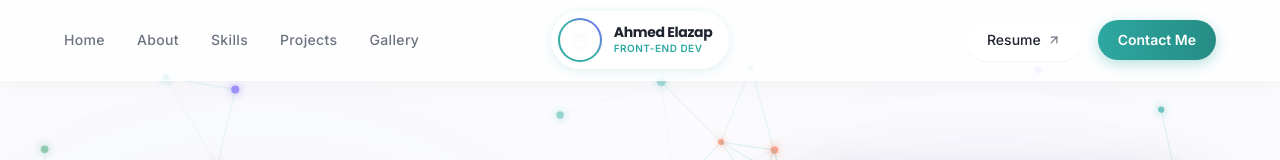
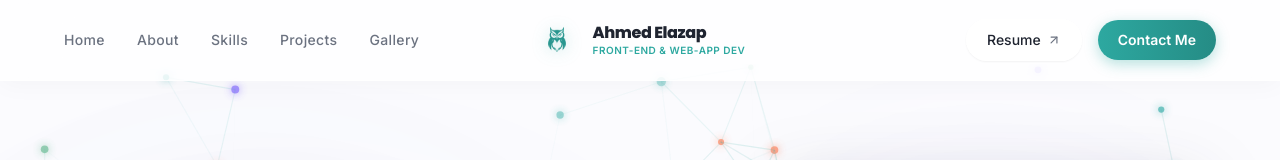
Before and after one commit to azapdev/newPortfolio, a React (Vite) app: page / in a window 1280 px wide. Shown: the top 160 px of the page. Built offline with nearby package versions, Linux system fonts and the light colour scheme.

Commit message:
feat: use color-replaced.webp as natural unboxed logo

```diff
--- a/src/components/Navbar.jsx
+++ b/src/components/Navbar.jsx
@@ -14,7 +14,7 @@ export default function Navbar() {
   ];
 
   return (
-    <nav className="fixed w-full top-0 z-50 bg-white/70 backdrop-blur-2xl backdrop-saturate-150 border-b border-white/60 shadow-[0_4px_24px_rgba(0,0,0,0.04)] transition-all">
+    <nav className="fixed w-full top-0 z-50 bg-white/70 backdrop-blur-2xl backdrop-saturate-150 border-b border-white/60 shadow-[0_4px_24px_rgba(0,0,0,0.03)] transition-all">
       <div className="w-full px-6 sm:px-10 lg:px-16 h-20 flex items-center justify-between">
 
         {/* Left: Navigation Links */}
@@ -40,34 +40,27 @@ export default function Navbar() {
           ))}
         </div>
 
-        {/* Center: Accented Liquid Glass Logo */}
+        {/* Center: Free-Form Accented Logo (No Rigid Box) */}
         <div className="flex items-center justify-center">
           <Link
             to="/"
-            className="group relative flex items-center gap-3 p-1.5 pr-4 rounded-full bg-white/80 backdrop-blur-xl border border-white/80 shadow-[0_2px_12px_rgba(45,168,160,0.15)] hover:shadow-[0_4px_20px_rgba(45,168,160,0.3)] transition-all duration-300 hover:scale-[1.03]"
+            className="group flex items-center gap-3.5 py-1 px-3 rounded-full hover:bg-white/50 transition-all duration-300"
             aria-label="Ahmed Elazap Home"
           >
-            {/* Accented Logo Ring */}
-            <div className="relative w-11 h-11 rounded-full p-0.5 bg-gradient-to-tr from-accentPrimary via-[#3AAFA9] to-[#7B61FF] shadow-sm flex items-center justify-center overflow-hidden">
-              <img
-                src="/assets/logo.webp"
-                alt="Ahmed Elazap Logo"
-                className="w-full h-full object-cover rounded-full bg-white transition-transform duration-300 group-hover:scale-110"
-                onError={(e) => {
-                  e.target.style.display = 'none';
-                  e.target.nextSibling.style.display = 'flex';
-                }}
-              />
-              <span className="hidden w-full h-full items-center justify-center font-heading font-extrabold text-white text-lg bg-accentPrimary">
-                AE
-              </span>
-            </div>
+            <img
+              src="/assets/color-replaced.webp"
+              alt="Ahmed Elazap Logo"
+              className="h-10 sm:h-11 w-auto object-contain transition-transform duration-300 group-hover:scale-105 drop-shadow-[0_2px_8px_rgba(45,168,160,0.3)]"
+              onError={(e) => {
+                e.target.src = '/assets/logo.webp';
+              }}
+            />
             <div className="flex flex-col text-left">
-              <span className="font-heading font-bold text-sm text-textPrimary leading-tight tracking-tight">
+              <span className="font-heading font-extrabold text-base text-textPrimary leading-tight tracking-tight group-hover:text-accentPrimary transition-colors">
                 Ahmed Elazap
               </span>
               <span className="text-[10px] font-semibold text-accentPrimary uppercase tracking-wider">
-                Front-End Dev
+                Front-End & Web-App Dev
               </span>
             </div>
           </Link>
```
Also changed, not shown: public/assets/color-replaced.webp (added), public/assets/logo.webp.
